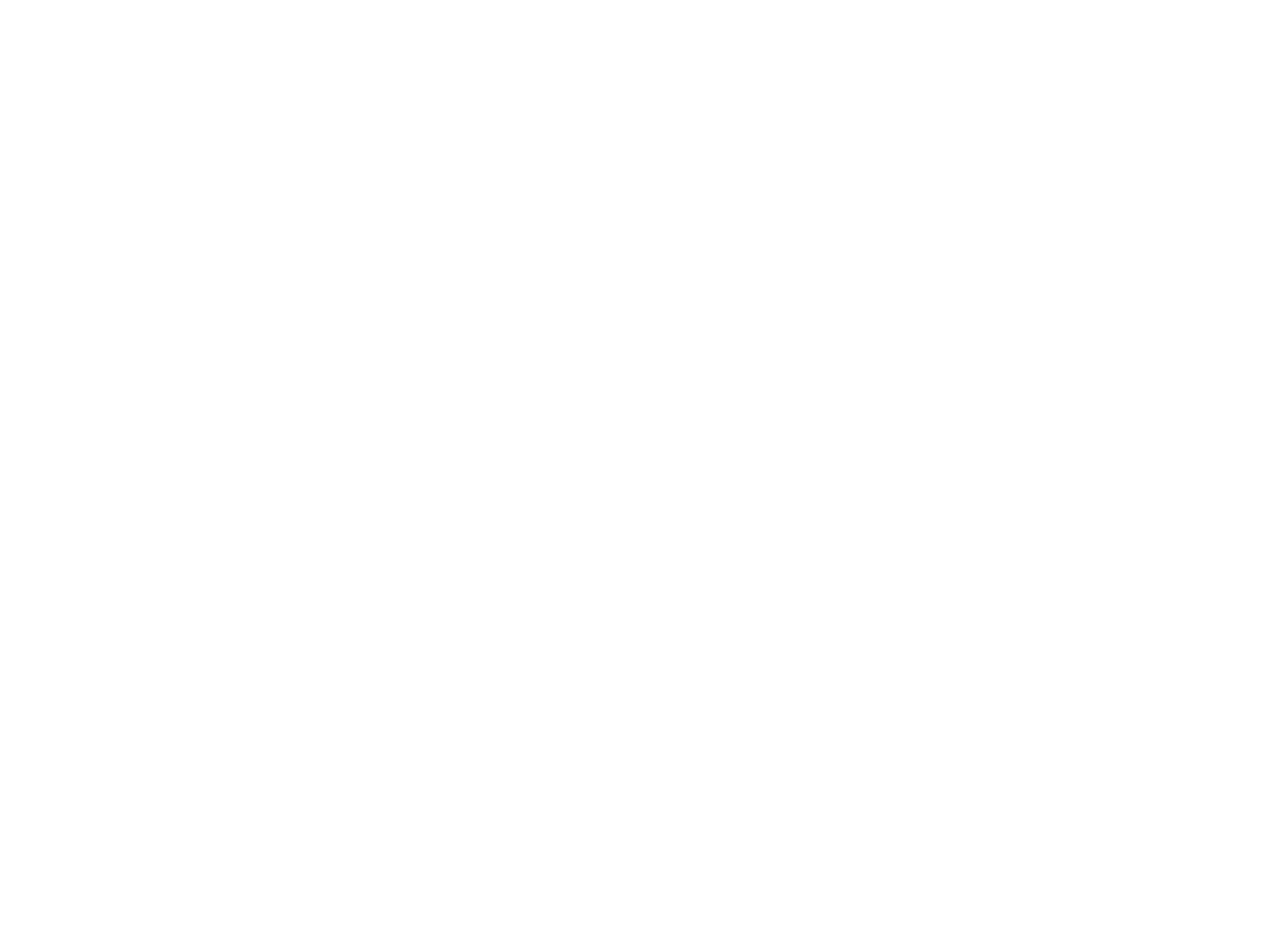
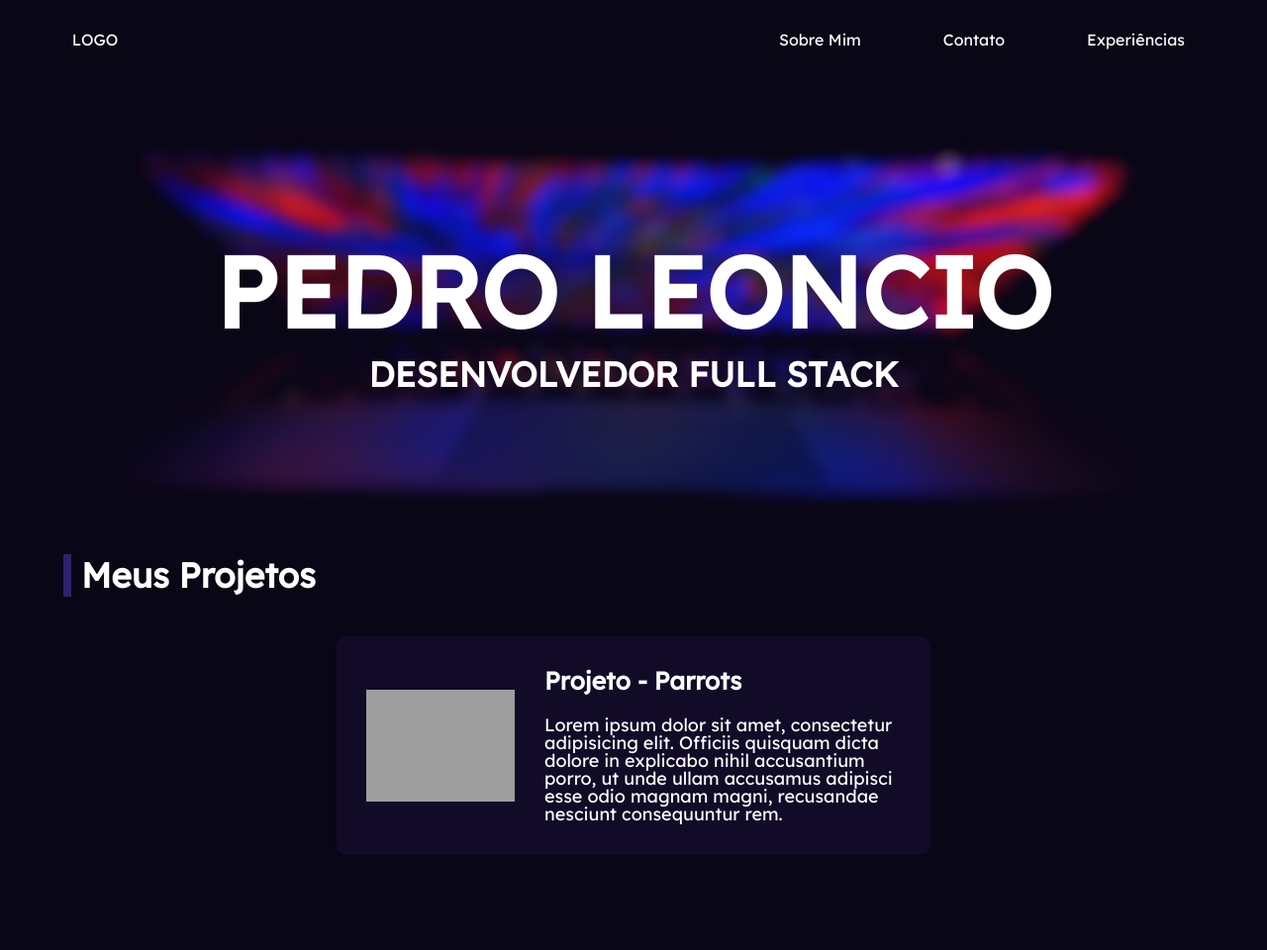
Before and after one commit to plperera/desafio-unilavras-front-end, a plain HTML site: page index.html in a window 1280 px wide. Shown: the whole page at 99% size. Before the commit the page ends 800 px from the top, so only its background shows below. Drawn offline with Linux system fonts and the light colour scheme; grey boxes are pictures that could not be loaded.

Commit message:
estilização do banner da pagina home

```diff
--- a/index.html
+++ b/index.html
@@ -1,11 +1,49 @@
 <!DOCTYPE html>
-<html lang="en">
+
+<html lang="pt-br">
     <head>
         <meta charset="UTF-8">
         <meta name="viewport" content="width=device-width, initial-scale=1.0">
-    <title>Document</title>
+        <link rel="stylesheet" href="styles/reset.css">
+        <link rel="stylesheet" href="styles/styles.css">
+        <link rel="icon" href="./favicon/favicon.png" />
+        <title>MySite</title>
     </head>
     <body>
+        <noscript>You need to enable JavaScript to run this app.</noscript>
+
+        <div class="menu-container">
+            <h1>LOGO</h1>
+            <div>
+                <h3>Sobre Mim</h3>
+                <h3>Contato</h3>
+                <h3>Experiências</h3>
+            </div>
+        </div>
+
+        <div class="banner-container">
+            <h1>PEDRO LEONCIO</h1>
+            <h2>DESENVOLVEDOR FULL STACK</h2>
+        </div>
+
+        <div class="projects-container">
+            <h2>Meus Projetos</h2>
+            <div class="project-showcase-container">
+                <div class="project-card">
+
+                    <img src="https://cdn-icons-png.flaticon.com/512/6168/6168860.png" alt=""/>
+
+                    <div>
+                        <h3>Projeto - Parrots</h3>
+                        <h4>Lorem ipsum dolor sit amet, consectetur adipisicing elit. Officiis quisquam
+                            dicta dolore in explicabo nihil accusantium porro, ut unde ullam accusamus
+                            adipisci esse odio magnam magni, recusandae nesciunt consequuntur rem.
+                        </h4>
+                    </div>
+
+                </div>
+            </div>
+        </div>
 
     </body>
 </html>
--- a/styles/reset.css
+++ b/styles/reset.css
@@ -0,0 +1,49 @@
+html, body, div, span, applet, object, iframe,
+h1, h2, h3, h4, h5, h6, p, blockquote, pre,
+a, abbr, acronym, address, big, cite, code,
+del, dfn, em, img, ins, kbd, q, s, samp,
+small, strike, strong, sub, sup, tt, var,
+b, u, i, center,
+dl, dt, dd, ol, ul, li,
+fieldset, form, label, legend,
+table, caption, tbody, tfoot, thead, tr, th, td,
+article, aside, canvas, details, embed,
+figure, figcaption, footer, header, hgroup,
+menu, nav, output, ruby, section, summary,
+time, mark, audio, video {
+	margin: 0;
+	padding: 0;
+	border: 0;
+	font-size: 100%;
+	font: inherit;
+	vertical-align: baseline;
+}
+/* HTML5 display-role reset for older browsers */
+article, aside, details, figcaption, figure,
+footer, header, hgroup, menu, nav, section {
+	display: block;
+}
+body {
+	line-height: 1;
+}
+ol, ul {
+	list-style: none;
+}
+blockquote, q {
+	quotes: none;
+}
+blockquote:before, blockquote:after,
+q:before, q:after {
+	content: '';
+	content: none;
+}
+table {
+	border-collapse: collapse;
+	border-spacing: 0;
+}
+strong {
+  font-weight: bold;
+}
+a {
+  color: inherit;
+}
--- a/styles/styles.css
+++ b/styles/styles.css
@@ -0,0 +1,112 @@
+@import url('https://fonts.googleapis.com/css2?family=Lexend+Deca&display=swap');
+@import url('https://fonts.googleapis.com/css2?family=Roboto:ital,wght@0,100;0,300;0,400;0,500;0,700;0,900;1,100;1,300;1,400;1,500;1,700;1,900&display=swap');
+
+* {
+  box-sizing: border-box;
+  transition: all ease .2s;
+}
+
+body {
+  font-family: "Lexend Deca", sans-serif;
+  background-color: #090616;
+  color: #ffffff;
+}
+.menu-container {
+    width: 100%;
+    height: 10vh;
+    display: flex;
+    align-items: center;
+    justify-content: space-between;
+    position: fixed;
+}
+.menu-container div {
+    width: 45vw;
+    display: flex;
+    align-items: center;
+    justify-content: space-evenly;
+}
+.menu-container > h1 {
+    width: 15vw;
+    display: flex;
+    align-items: center;
+    justify-content: center;
+}
+.banner-container {
+    width: 100%;
+    height: 70vh;
+    padding-top: 10vh;
+    display: flex;
+    align-items: center;
+    justify-content: center;
+    flex-direction: column;
+    row-gap: 2vh;
+    background-image: url(/images/banner.jpeg);
+    background-repeat: no-repeat;
+    background-position: center center;
+}
+.banner-container > h1 {
+    font-size: 100px;
+    width: 100%;
+    display: flex;
+    align-items: center;
+    justify-content: center;
+    font-weight: 700;
+}
+.banner-container > h2 {
+    font-size: 35px;
+    width: 100%;
+    display: flex;
+    align-items: center;
+    justify-content: center;
+    font-weight: 700;
+}
+.projects-container {
+    width: 100%;
+    min-height: 50vh;
+    padding: 0 5vw;
+}
+.project-showcase-container {
+    display: flex;
+    align-items: center;
+    justify-content: center;
+    padding: 5vh 0;
+}
+.project-card {
+    display: flex;
+    align-items: center;
+    justify-content: space-evenly;
+    width: 600px;
+    height: auto;
+    background-color: #19113b7e;
+    border-radius: 10px;
+    padding: 4vh 0;
+}
+.projects-container > h2{
+    width: 100%;
+    display: flex;
+    align-items: center;
+    justify-content: left;
+    padding: 4px 0;
+    padding-left: 10px;
+    font-size: 35px;
+    border-left: 8px solid rgb(46, 33, 112);
+    font-weight: 600;
+}
+.project-card img{
+    width: 25%;
+}
+.project-card div{
+    width: 60%;
+    display: flex;
+    align-items: start;
+    justify-content: center;
+    flex-direction: column;
+    row-gap: 3vh;
+}
+.project-card h3{
+    font-size: 25px;
+    font-weight: 600;
+}
+.project-card h4{
+    font-size: 18px;
+}
```
Also changed, not shown: images/banner.jpeg (added). Lines whose indentation alone changed are shown as unchanged.
